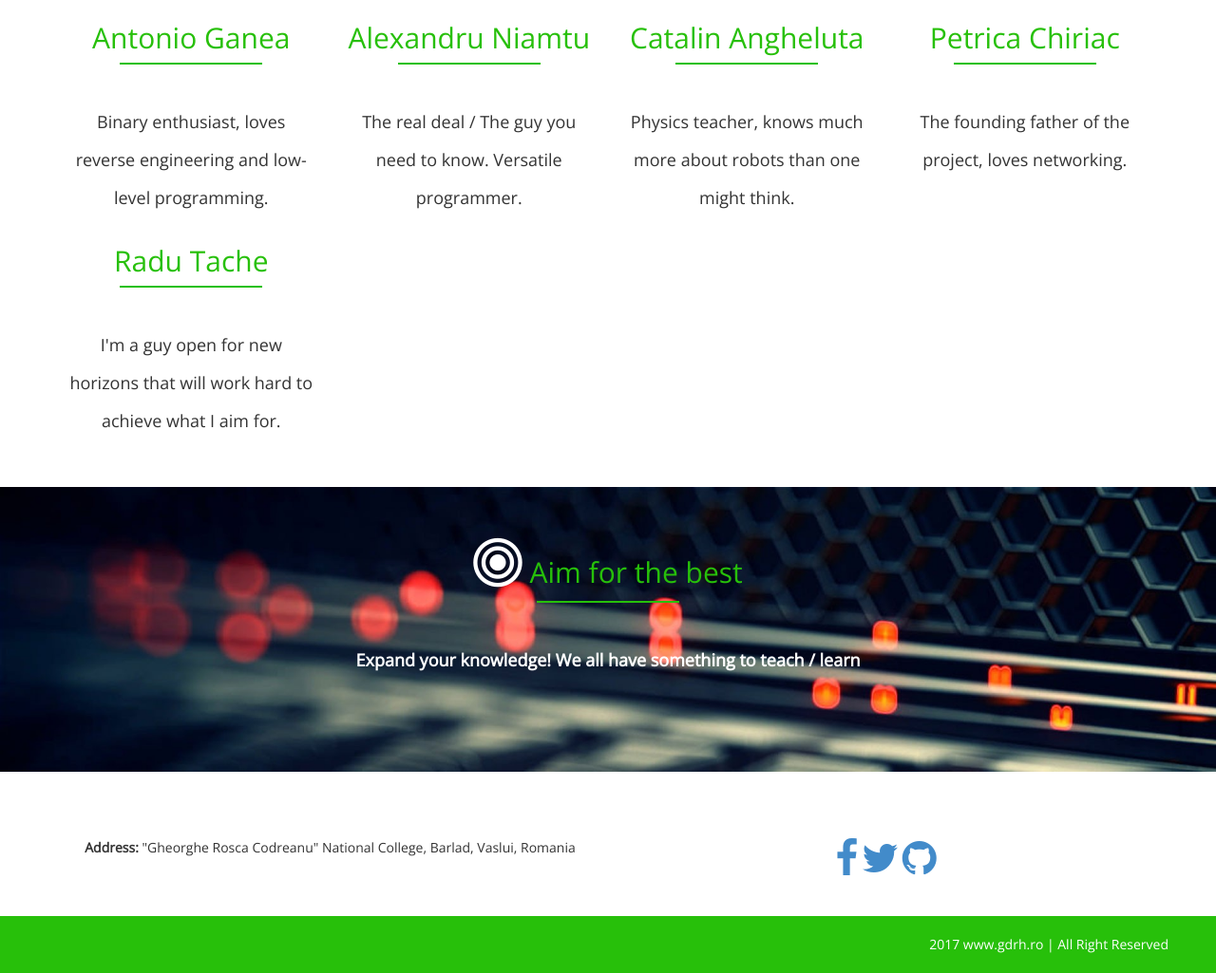
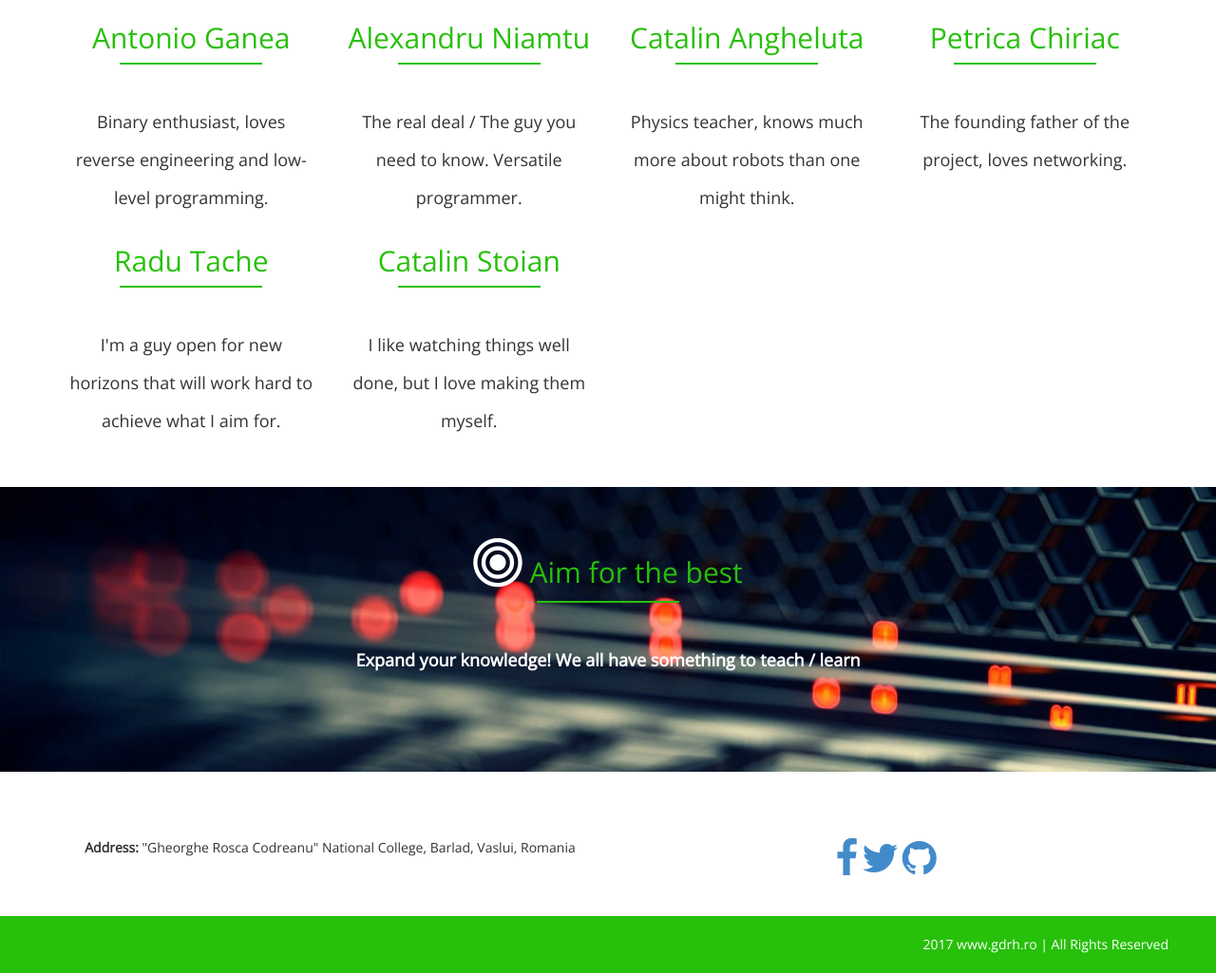
Before and after one commit to GDRH/www.gdrh.ro, a plain HTML site: page index.html in a window 1280 px wide. Shown: the part 1871-2896 px from the top of the page at 95% size. Drawn offline with nearby package versions, Linux system fonts and the light colour scheme.

Commit message:
Added one more description in the team section

```diff
--- a/index.html
+++ b/index.html
@@ -284,24 +284,28 @@
 			<div class="row text-center">
 
 				<div class="col-md-18 ">
+
 					<div class="col-md-3 col-sm-6">
                                       <h2>Antonio Ganea</h2>
                                       <h4>
                                           Binary enthusiast, loves reverse engineering and low-level programming.
                                       </h4>
 					</div>
+
 					<div class="col-md-3 col-sm-6">
                                       <h2>Alexandru Niamtu</h2>
                                       <h4>
                                           The real deal / The guy you need to know. Versatile programmer.
                                       </h4>
 					</div>
+
 					<div class="col-md-3 col-sm-6">
                                       <h2>Catalin Angheluta</h2>
                                       <h4>
                                           Physics teacher, knows much more about robots than one might think.
                                       </h4>
 					</div>
+
 					<div class="col-md-3 col-sm-6">
                                       <h2>Petrica Chiriac</h2>
                                       <h4>
@@ -310,6 +314,7 @@
 					</div>
 				</div>
 			</div>
+
 			<div class="row text-center">
 
                 <div class="col-md-18 ">
@@ -318,6 +323,13 @@
                                       <h2>Radu Tache</h2>
                                       <h4>
                                           I'm a guy open for new horizons that will work hard to achieve what I aim for.
+                                      </h4>
+                    </div>
+
+					<div class="col-md-3 col-sm-6">
+									  <h2>Catalin Stoian</h2>
+									  <h4>
+										  I like watching things well done, but I love making them myself.
 									  </h4>
 					</div>
                 <!--
@@ -426,7 +438,7 @@
     <!--End Contact Section -->
     <!--footer Section -->
     <div class="for-full-back " id="footer">
-        2017 www.gdrh.ro | All Right Reserved
+        2017 www.gdrh.ro | All Rights Reserved
 
     </div>
     <!--End footer Section -->
```
Lines whose indentation alone changed are shown as unchanged.
